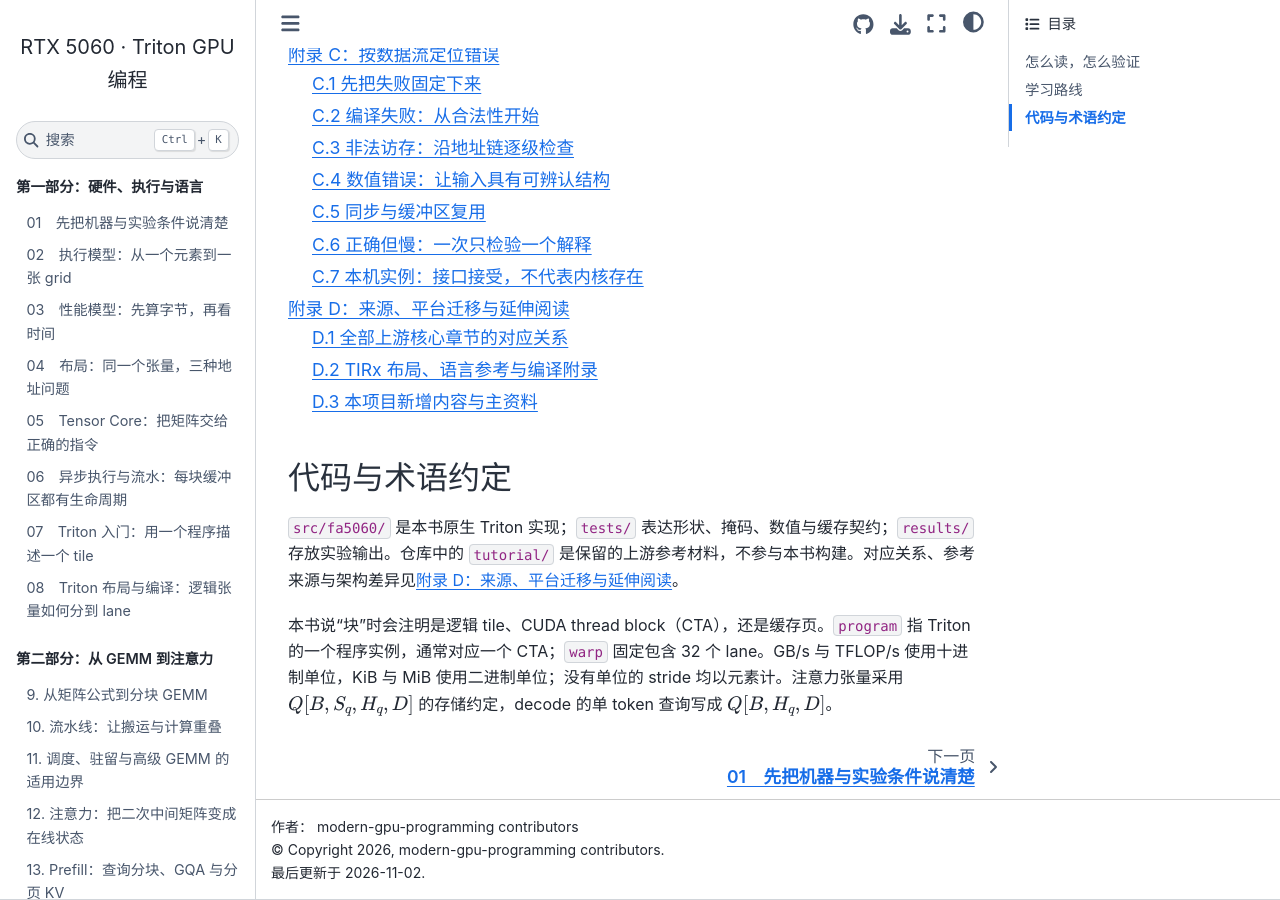
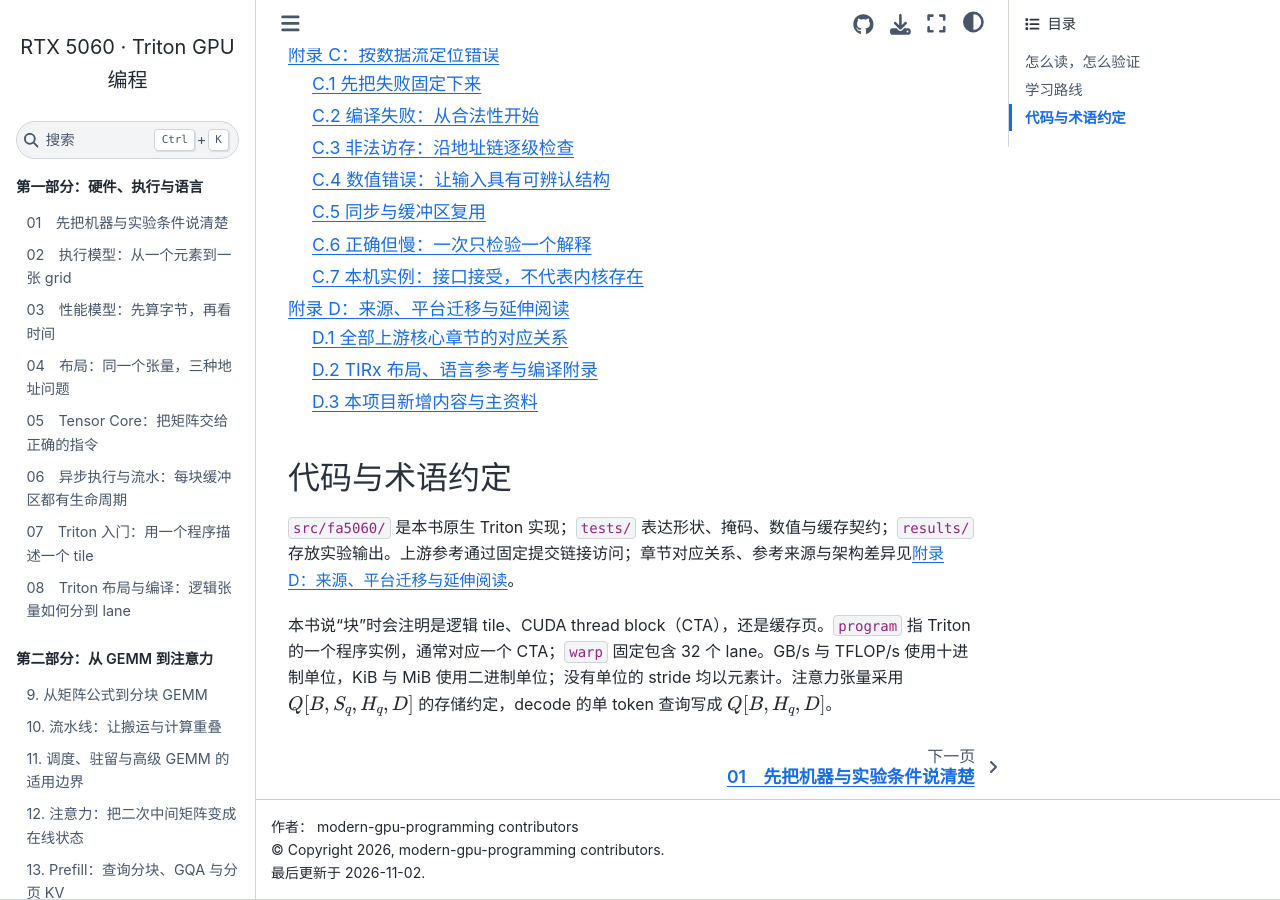
Before and after one commit to Justi255/modern-gpu-programming, a Sphinx documentation site: the page built from docs/index.md, in a window 1280 px wide and 900 px high, scrolled down 5674 px. Built offline with Sphinx 7.4.7 and the Sphinx Book theme 1.1.4, drawn with Linux system fonts in a browser that asks for light colours.

Commit message:
docs: 明确上游教材通过固定链接访问

```diff
--- a/docs/index.md
+++ b/docs/index.md
@@ -64,6 +64,6 @@ appendix/sources
 
 ## 代码与术语约定
 
-`src/fa5060/` 是本书原生 Triton 实现；`tests/` 表达形状、掩码、数值与缓存契约；`results/` 存放实验输出。仓库中的 `tutorial/` 是保留的上游参考材料，不参与本书构建。对应关系、参考来源与架构差异见{doc}`appendix/sources`。
+`src/fa5060/` 是本书原生 Triton 实现；`tests/` 表达形状、掩码、数值与缓存契约；`results/` 存放实验输出。上游参考通过固定提交链接访问；章节对应关系、参考来源与架构差异见{doc}`appendix/sources`。
 
 本书说“块”时会注明是逻辑 tile、CUDA thread block（CTA），还是缓存页。`program` 指 Triton 的一个程序实例，通常对应一个 CTA；`warp` 固定包含 32 个 lane。GB/s 与 TFLOP/s 使用十进制单位，KiB 与 MiB 使用二进制单位；没有单位的 stride 均以元素计。注意力张量采用 $Q[B,S_q,H_q,D]$ 的存储约定，decode 的单 token 查询写成 $Q[B,H_q,D]$。
```
